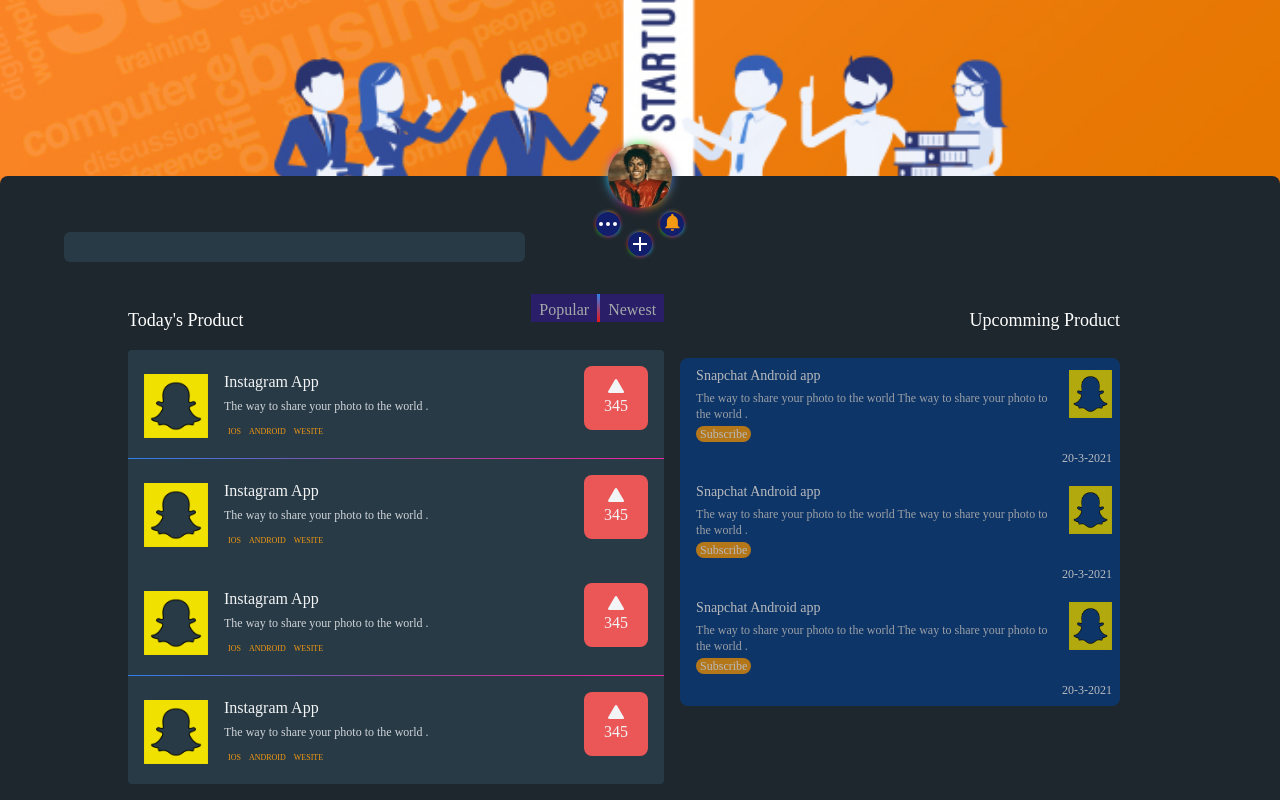
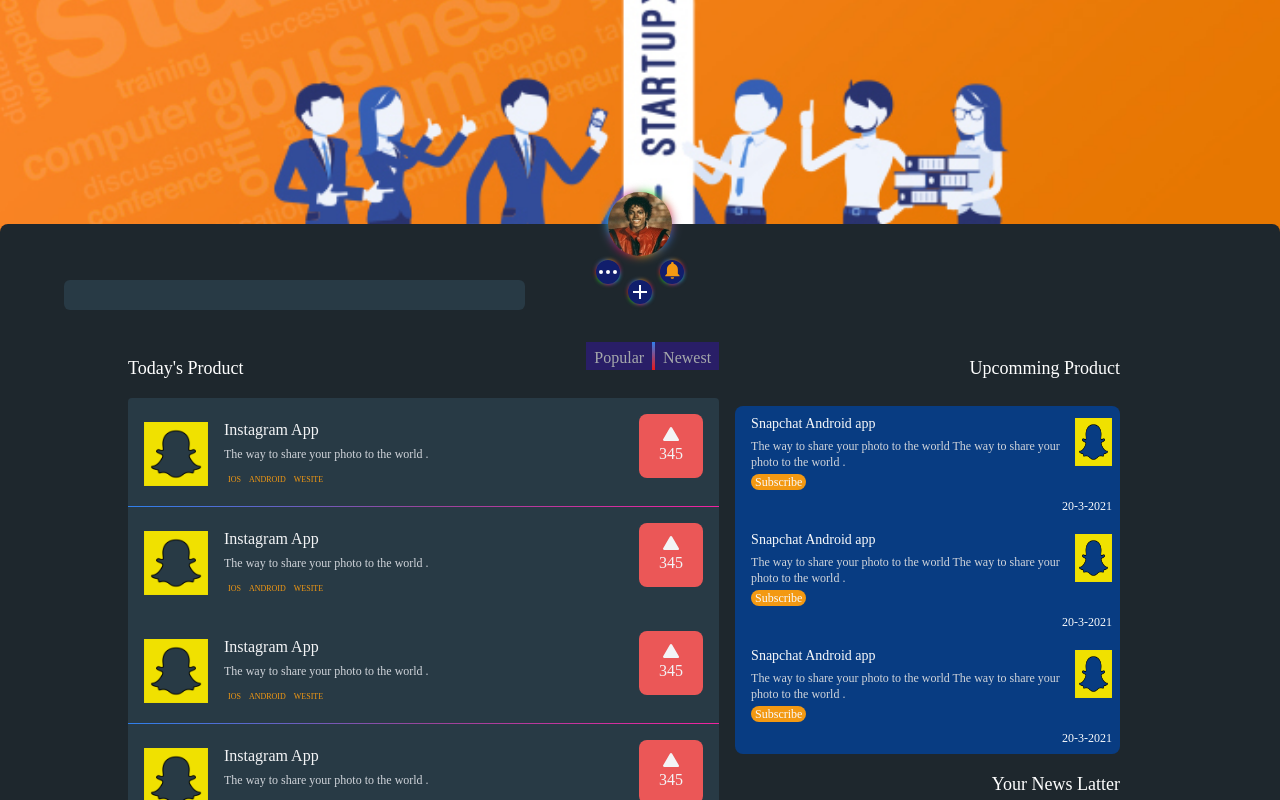
Before and after one commit to University-Projects-NCIT/IV-Project, a Next.js app in the folder frontend/core/: page / in a window 1280 px wide. Shown: the top 800 px of the page. Built offline with nearby package versions, Linux system fonts and the light colour scheme; a web font is replaced by a local one.

Commit message:
bug fix container overflow

```diff
--- a/frontend/core/src/components/Main.tsx
+++ b/frontend/core/src/components/Main.tsx
@@ -4,8 +4,8 @@
 const Main: React.FC = () =>{
 return(
    <>
-    <div className="w-screen h-screen bg-white-500 flex flex-col">
-        <div className="header w-full h-60"></div>
+    <div className="h-auto bg-white-500 flex flex-col overflow-x-hidden">
+        <div className="w-full h-60"><div className="header w-full h-60 fixed z-0"></div></div>
         <MainContent/>
     </div>
 
@@ -16,6 +16,9 @@
         background-repeat: no-repeat;
         background-position: center;
     }
+
+    .main-container {
+    }
     `}
     </style>
    </>
--- a/frontend/core/src/components/MainContent.tsx
+++ b/frontend/core/src/components/MainContent.tsx
@@ -17,7 +17,7 @@
 
     return(
         <>
-            <div className="h-auto w-screen rounded-t-lg -mt-4 bg-drak_blue_background">
+            <div className="h-auto w-full rounded-t-lg -mt-4 bg-drak_blue_background z-10">
                <div className="w-16 h-16 rounded-full m-auto relative -mt-8 mb-4">
                    <div className="profile-image-back w-16 h-16 rounded-full absolute"></div>
                    <div className="absolute"><img src="./images/michaeljackson.jpg" className="w-16 h-16 rounded-full"/></div>
@@ -57,12 +57,12 @@
                             <button className="pl-2 pr-2 pt-1 btn bg-color4 opacity-60 hover:opacity-70">Newest</button>
                         </div>
                         <ProductListCard/>
-                        {/* <ProductListCard/>
-                        <ProductListCard/> */}
+                        <ProductListCard/>
+                        <ProductListCard/>
                     </div>
                     <div className="right-container h-auto pt-3 mr-4 lg:mr-40">
                         <UpcommingProductCard />
-                        {/* <NewsLatterCard/> */}
+                        <NewsLatterCard/>
                     </div>
                 </div>
             </div>
@@ -105,11 +105,11 @@
 
                 @media only screen and (min-width: 768px) {
                     .left-container{
-                        width: 60%;
+                        width: 65%;
                     }
 
                     .right-container{
-                        width: 40%;
+                        width: 35%;
                         display: block;
                     }
 
--- a/frontend/core/src/components/UpcommingItemList.tsx
+++ b/frontend/core/src/components/UpcommingItemList.tsx
@@ -11,7 +11,7 @@
 
   return (
     <>
-      <div className="w-full h-auto bg-color5 opacity-70 text-xs pl-4 pb-2">
+      <div className="w-full h-auto bg-color5 text-xs pl-4 pb-2">
         <div className="flex flex-row w-full justify-between">
           <div>
             <div className="pt-2 text-gray-50 text-sm">{initialValue.title}</div>
--- a/frontend/core/src/components/productListItem.tsx
+++ b/frontend/core/src/components/productListItem.tsx
@@ -3,6 +3,7 @@
 import {BsFillTriangleFill} from 'react-icons/bs'
 
 const ProductListItem: React.FC = (props) =>{
+
     /**
      * @returns the each single product list
      */
@@ -18,7 +19,7 @@
     const [data, setData] = useState<ProductInterface>(initialValue)
     return (
         <>
-            <div className="w-full bg-item_list_bg text-gray-100 flex flex-col">
+            <div className="w-full bg-item_list_bg text-gray-100 flex flex-col hover:opacity-70">
                 <div className="flex pt-4 pb-4">
                     <div className="w-16 h-16 mt-2 ml-4 mr-4">
                         <img src = "./images/snapchat.png" alt="product image logo"/>
```
